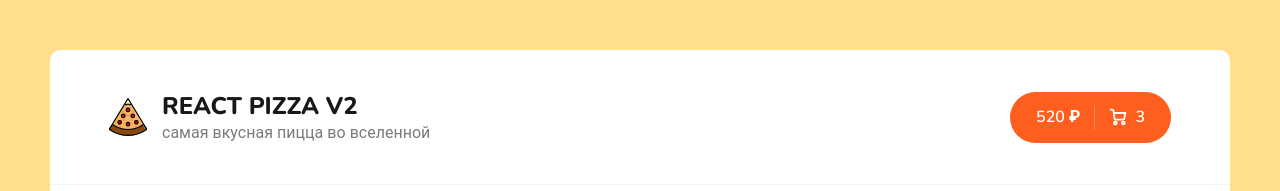
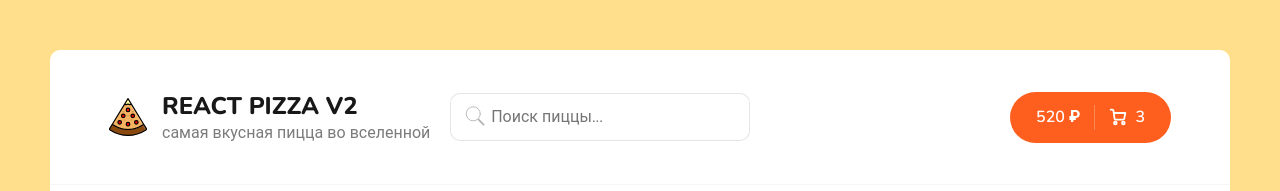
Before and after one commit to brodovoi/react-pizza-v2, a React (Create React App) app: page / in a window 1280 px wide. Shown: the top 191 px of the page. Built offline with nearby package versions, Linux system fonts and the light colour scheme; no server answers.

Commit message:
added Search component

```diff
--- a/src/components/Header.jsx
+++ b/src/components/Header.jsx
@@ -1,5 +1,6 @@
 import { Link } from 'react-router-dom';
 import logoSvg from '../assets/img/pizza-logo.svg';
+import Search from './Search';
 
 function Header() {
   return (
@@ -14,6 +15,7 @@
             </div>
           </div>
         </Link>
+        <Search />
         <div className="header__cart">
           <Link to="/cart" className="button button--cart">
             <span>520 ₽</span>
--- /dev/null
+++ b/src/components/Search/Search.module.scss
@@ -0,0 +1,28 @@
+.root {
+  position: relative;
+  left: -120px;
+}
+
+.input {
+  border: 1px solid rgba(0, 0, 0, 0.1);
+  padding: 12px 20px;
+  padding-left: 40px;
+  width: 300px;
+  border-radius: 10px;
+  font-size: 16px;
+  transition: width 0.15s ease-in-out;
+
+  &:focus {
+    border: 1px solid rgba(0, 0, 0, 0.2);
+    width: 400px;
+  }
+}
+
+.icon {
+  width: 22px;
+  height: 22px;
+  opacity: 0.3;
+  position: absolute;
+  left: 14px;
+  top: 12px;
+}
--- /dev/null
+++ b/src/components/Search/index.jsx
@@ -0,0 +1,39 @@
+import styles from './Search.module.scss';
+
+const Search = () => {
+  return (
+    <div className={styles.root}>
+      <svg
+        className={styles.icon}
+        enable-background="new 0 0 50 50"
+        id="Layer_1"
+        version="1.1"
+        viewBox="0 0 50 50">
+        <rect fill="none" height="50" width="50" />
+        <circle
+          cx="21"
+          cy="20"
+          fill="none"
+          r="16"
+          stroke="#000000"
+          stroke-linecap="round"
+          stroke-miterlimit="10"
+          stroke-width="2"
+        />
+        <line
+          fill="none"
+          stroke="#000000"
+          stroke-miterlimit="10"
+          stroke-width="4"
+          x1="32.229"
+          x2="45.5"
+          y1="32.229"
+          y2="45.5"
+        />
+      </svg>
+      <input className={styles.input} placeholder="Поиск пиццы..." />
+    </div>
+  );
+};
+
+export default Search;
```
